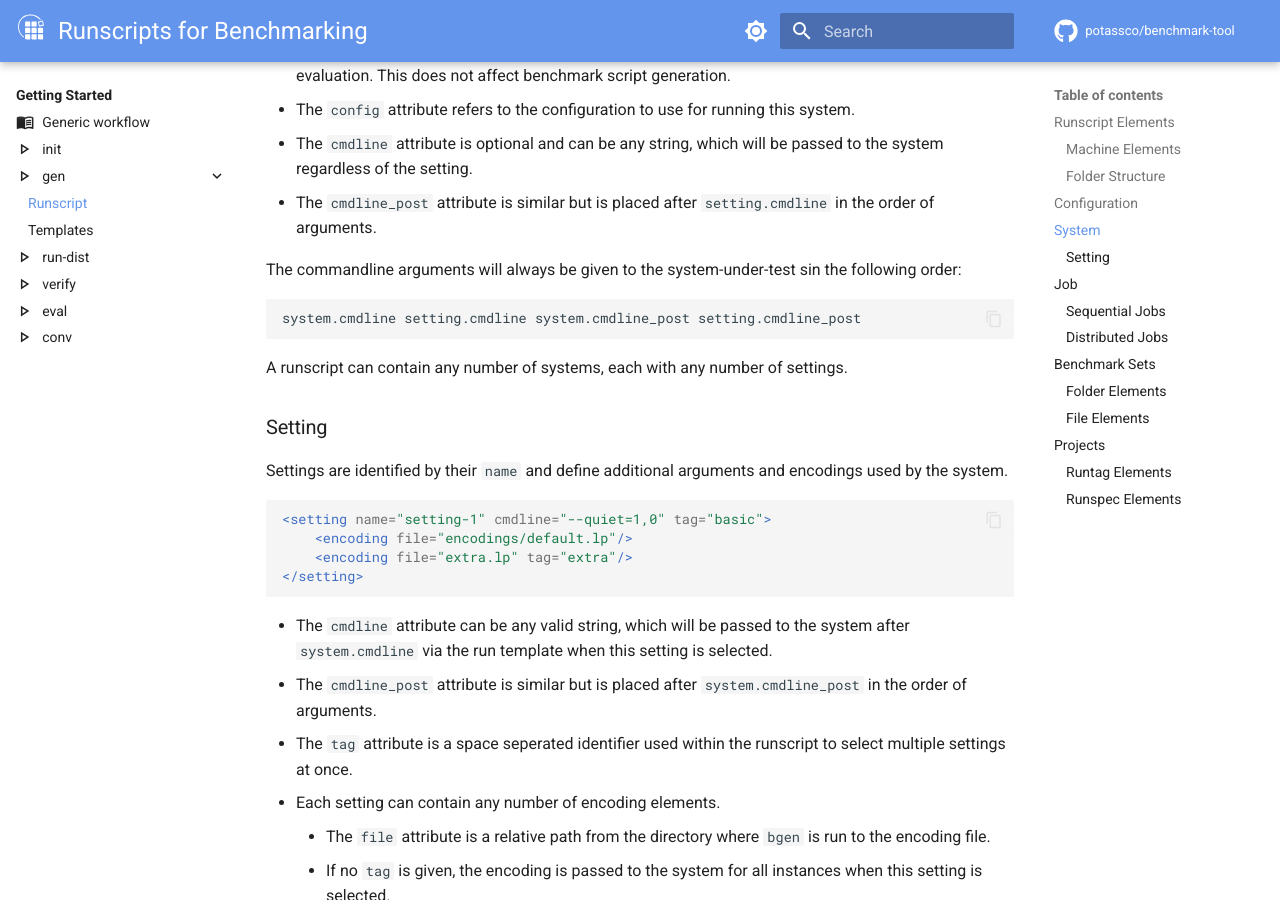
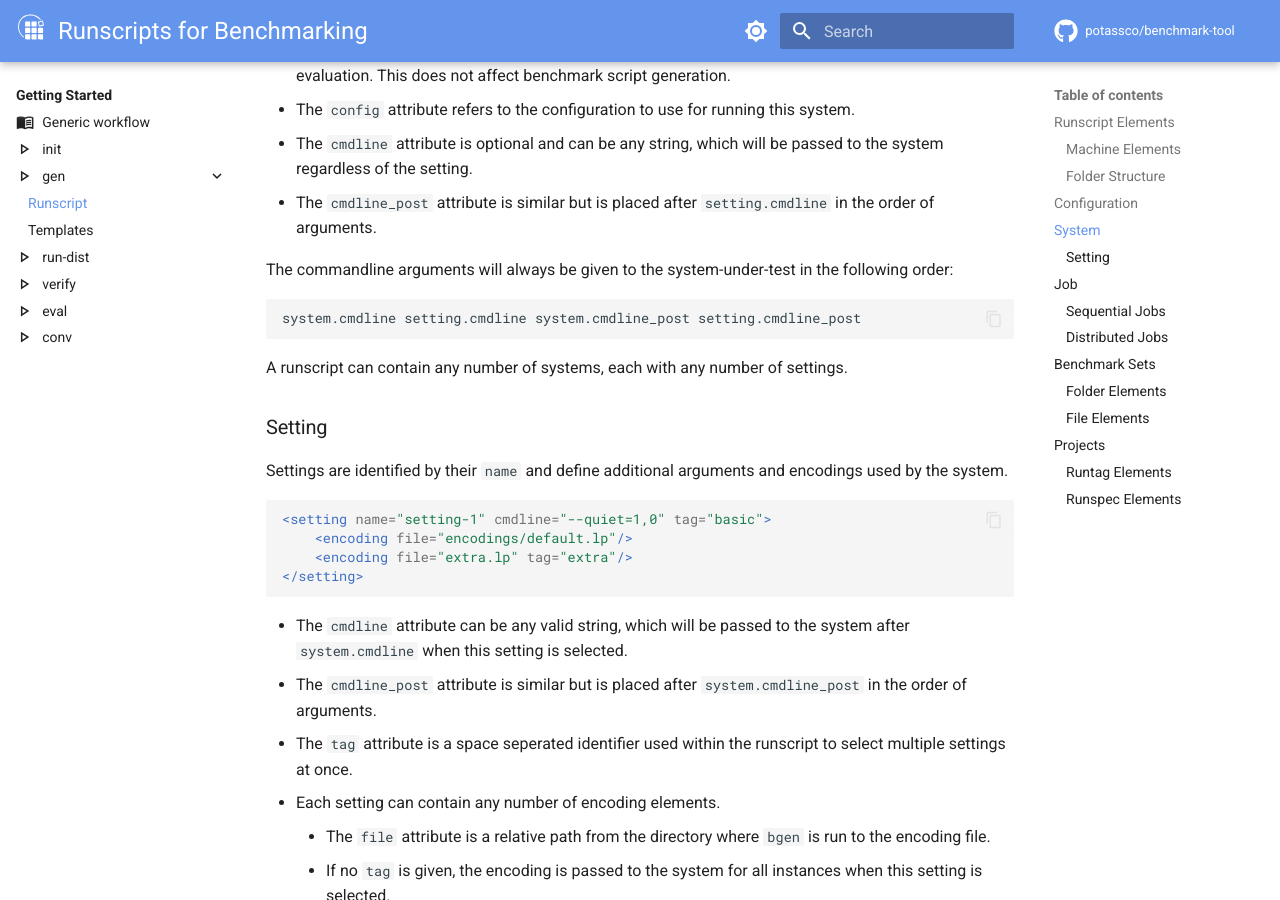
Before and after one commit to potassco/benchmark-tool, an MkDocs documentation site: the page built from docs/getting_started/gen/runscript.md, in a window 1280 px wide and 900 px high, scrolled down 2197 px. Built offline with MkDocs 1.6.1 and Material for MkDocs 9.7.7, drawn with Linux system fonts in a browser that asks for light colours; comment, search, counter and statistics services are not loaded.

Commit message:
Fix typo

````diff
--- a/docs/getting_started/gen/runscript.md
+++ b/docs/getting_started/gen/runscript.md
@@ -107,7 +107,7 @@ to the system regardless of the setting.
 in the order of arguments.
 
 The commandline arguments will always be given to the system-under-test
-sin the following order:
+in the following order:
 
 ```
 system.cmdline setting.cmdline system.cmdline_post setting.cmdline_post
@@ -129,7 +129,7 @@ encodings used by the system.
 ```
 
 - The `cmdline` attribute can be any valid string, which will be passed to the
-system after `system.cmdline` via the run template when this setting is selected.
+system after `system.cmdline` when this setting is selected.
 - The `cmdline_post` attribute is similar but is placed after `system.cmdline_post`
 in the order of arguments.
 - The `tag` attribute is a space seperated identifier used within the runscript
````
